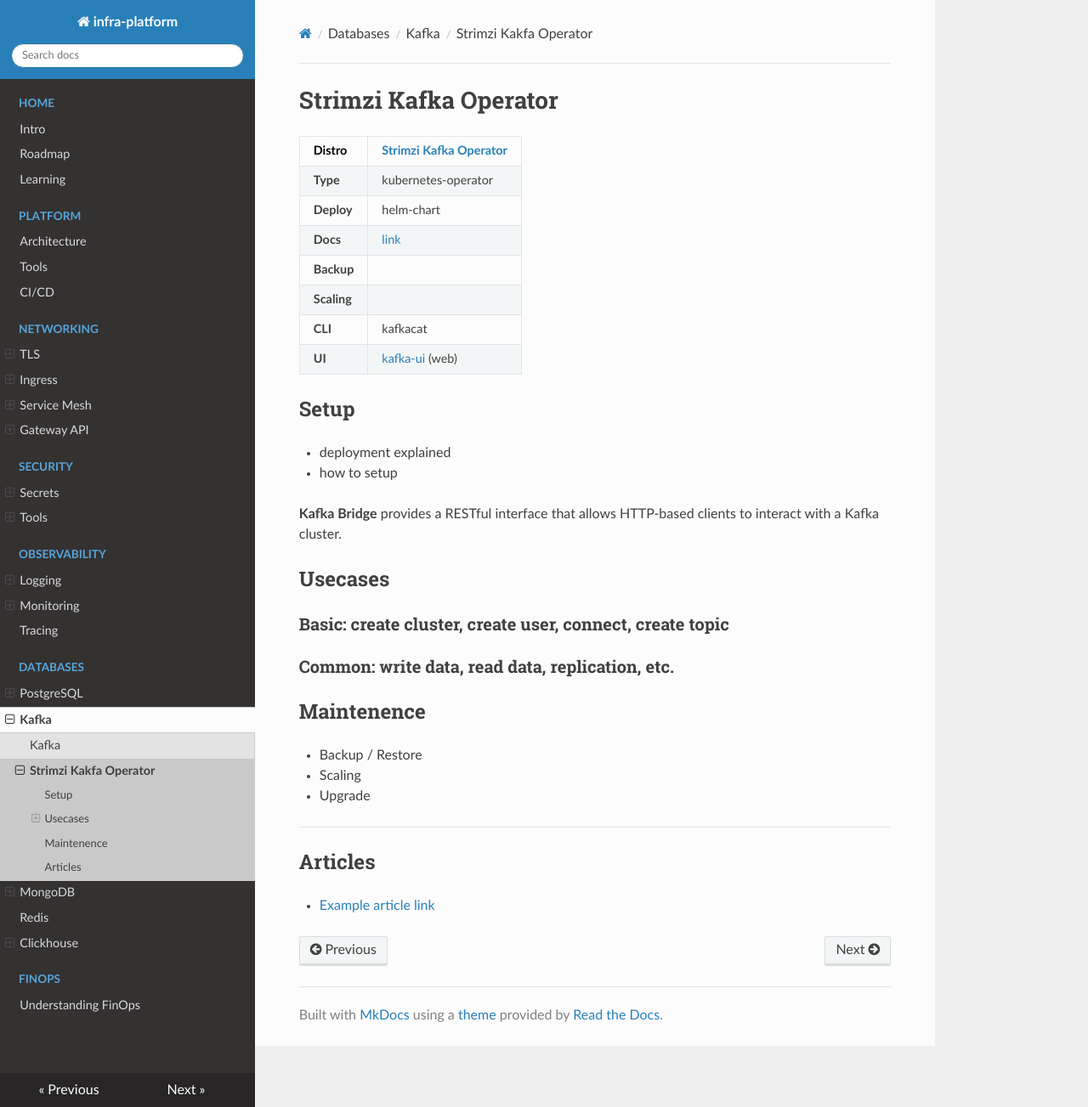
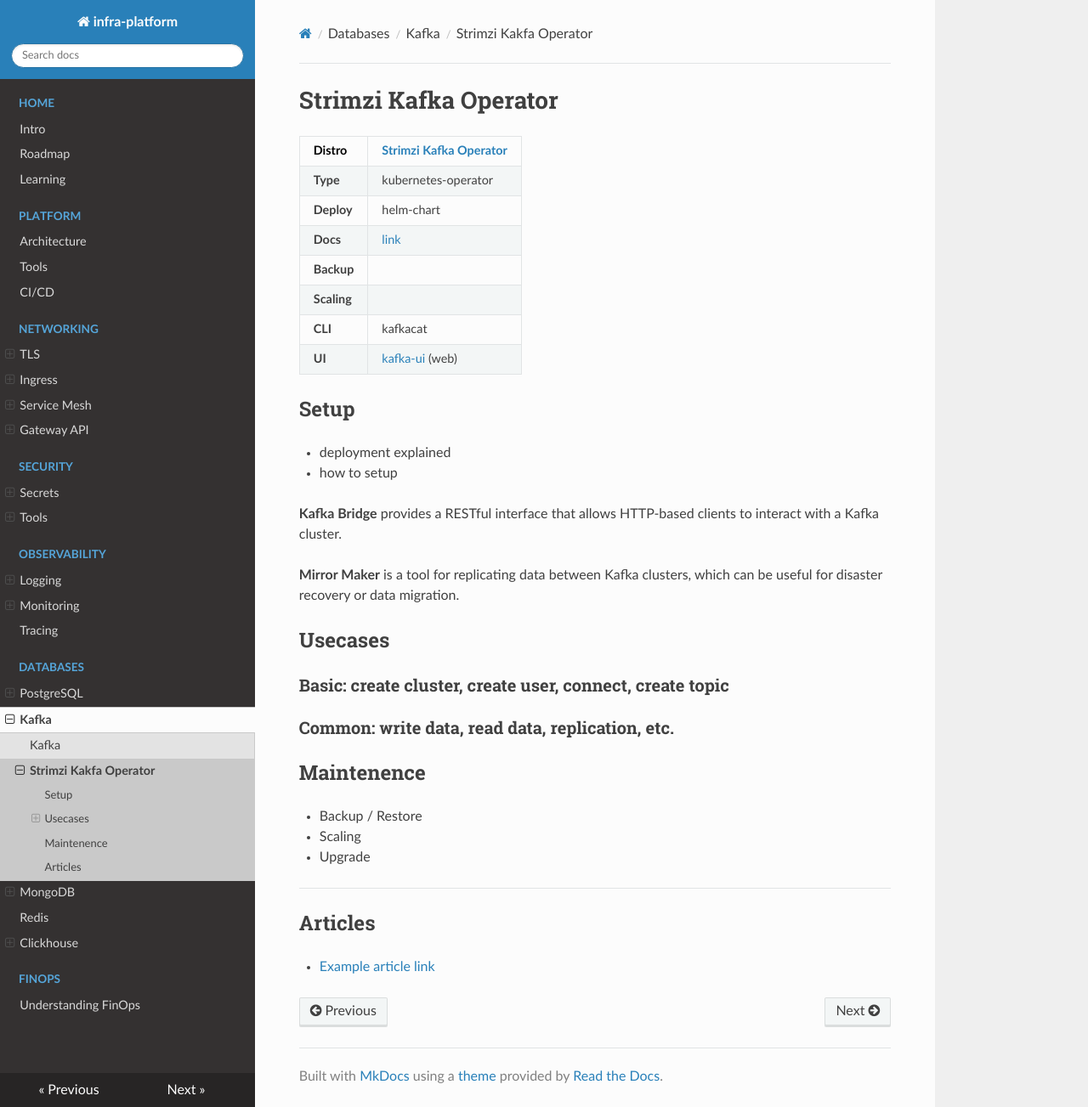
Before and after one commit to andrewozh/infra-apps, an MkDocs documentation site: the page built from docs/kafka/strimzi.md, in a window 1280 px wide and 1303 px high. Shown: the whole window at 85% size. Built offline with MkDocs 1.6.1, drawn with Linux system fonts in a browser that asks for light colours; nearby versions of some CDN libraries.

```diff
--- a/docs/kafka/strimzi.md
+++ b/docs/kafka/strimzi.md
@@ -17,6 +17,8 @@
 
 **Kafka Bridge** provides a RESTful interface that allows HTTP-based clients to interact with a Kafka cluster.
 
+**Mirror Maker** is a tool for replicating data between Kafka clusters, which can be useful for disaster recovery or data migration.
+
 ## Usecases
 
 ### Basic: create cluster, create user, connect, create topic
```
Also changed, not shown: 2 other files.
